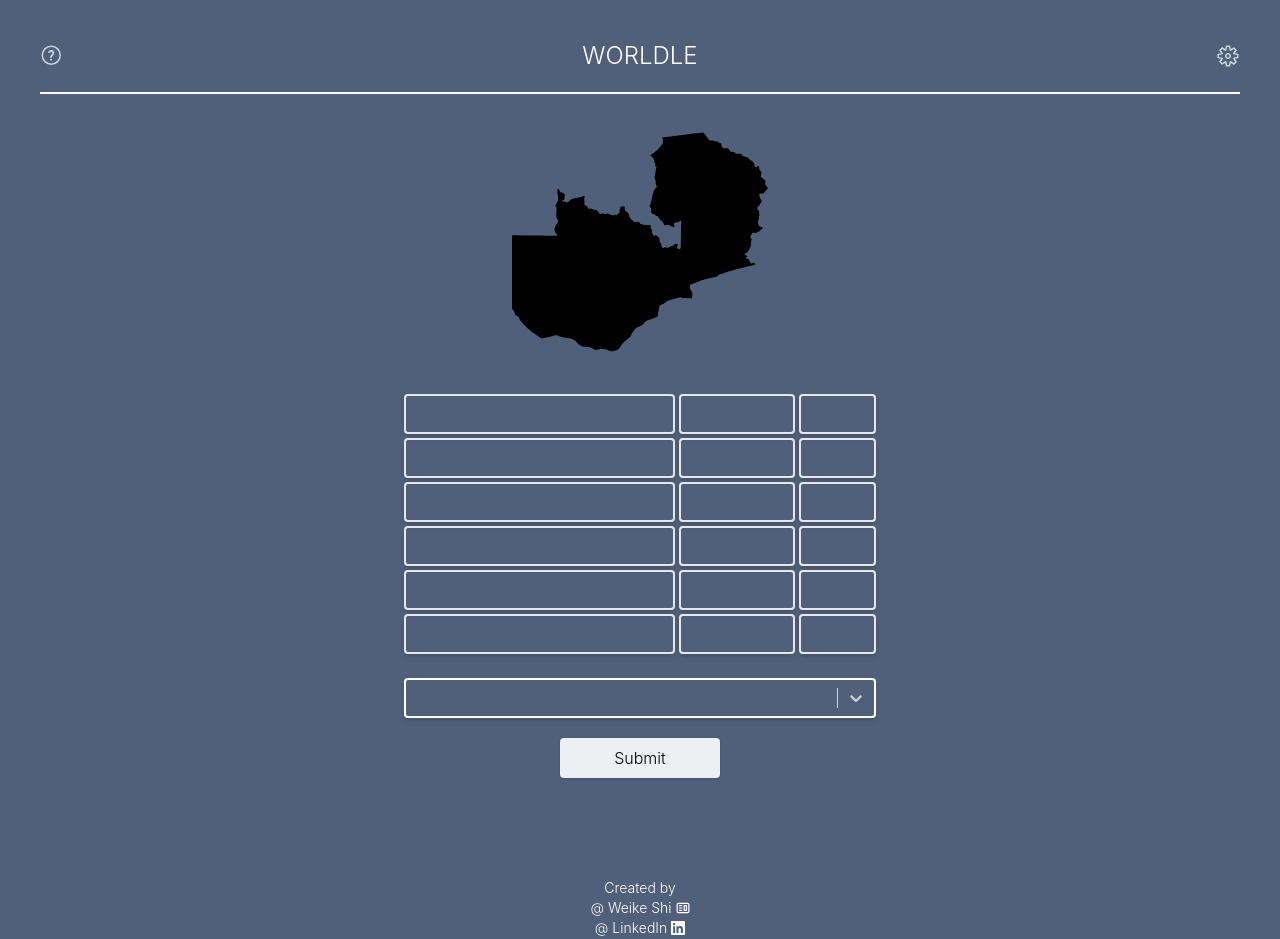
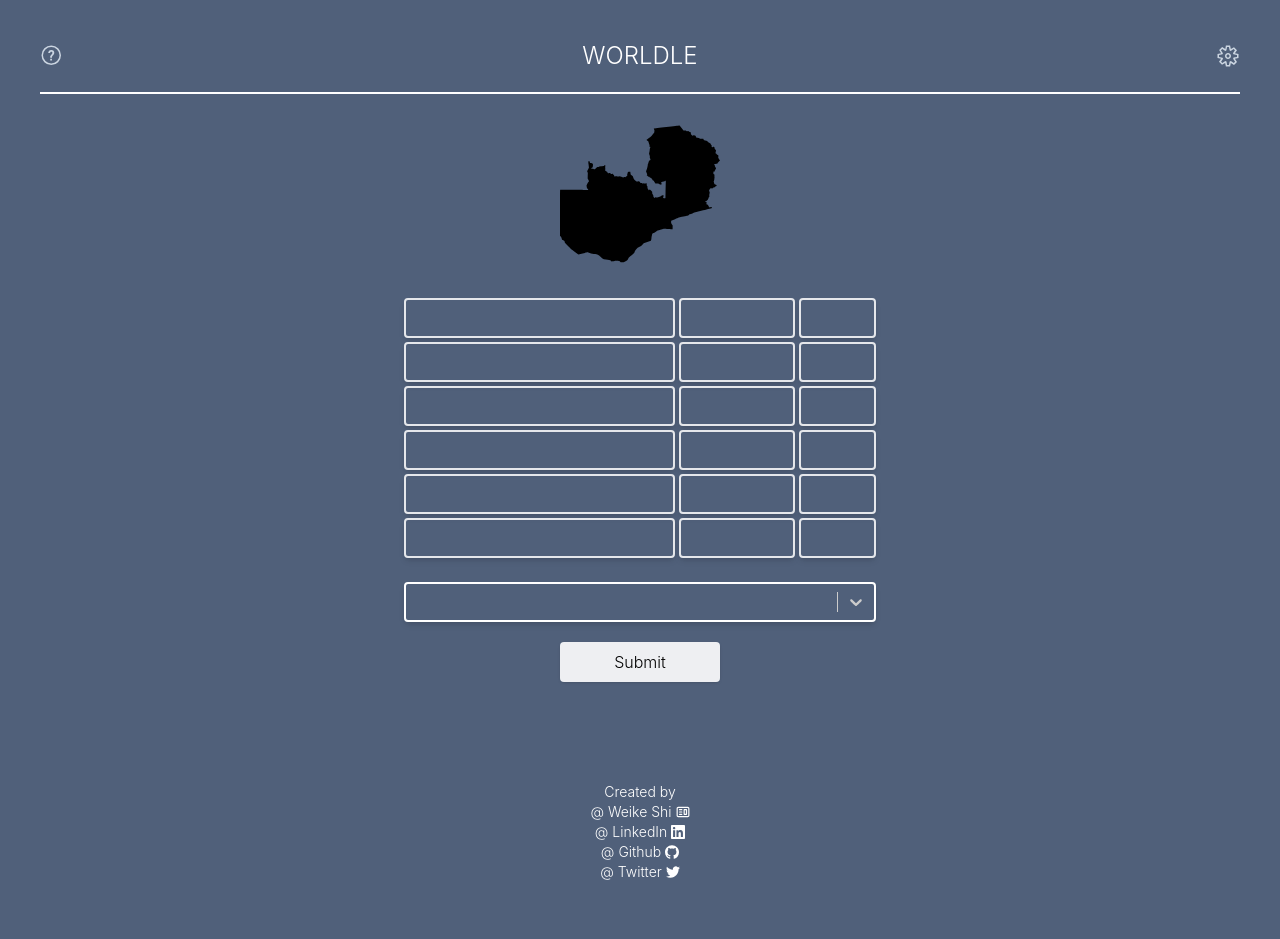
Before and after one commit to WeikeShi0730/worldle, a React (Create React App) app: page / in a window 1280 px wide. Shown: the top 939 px of the page. After the commit the page ends 882 px from the top, so only its background shows below. Built offline with nearby package versions, Linux system fonts and the light colour scheme.

Commit message:
Shrink the size of svgs

```diff
--- a/src/components/current-country.component.tsx
+++ b/src/components/current-country.component.tsx
@@ -18,14 +18,14 @@ const CurrentCountry = () => {
         <div className="h-full flex justify-center items-center">
           {enableFlag ? (
             <ReactCardFlip isFlipped={flipped}>
-              <div className="w-64 h-64 flex">
+              <div className="w-40 h-40 flex">
                 <img
                   src={countrySvg.shape}
                   alt="Country Shape SVG"
                   onClick={handleClick}
                 />
               </div>
-              <div className="w-64 h-64 flex">
+              <div className="w-40 h-40 flex">
                 <img
                   src={countrySvg.flag}
                   alt="Country Flag SVG"
@@ -34,7 +34,7 @@ const CurrentCountry = () => {
               </div>
             </ReactCardFlip>
           ) : (
-            <div className="w-64 h-64 flex">
+            <div className="w-40 h-40 flex">
               <img
                 src={countrySvg.shape}
                 alt="Country Shape SVG"
--- a/src/components/footer.component.tsx
+++ b/src/components/footer.component.tsx
@@ -3,7 +3,7 @@ import { CgWebsite } from "react-icons/cg";
 
 const Footer = () => {
   return (
-    <div className="flex flex-col m-10 pt-5 pb-10 text-white">
+    <div className="flex flex-col m-10 pt-5 text-white">
       <div className="text-xs md:text-sm text-center">Created by</div>
       <div className="text-xs md:text-sm flex justify-center items-center gap-x-1">
         <a
```
